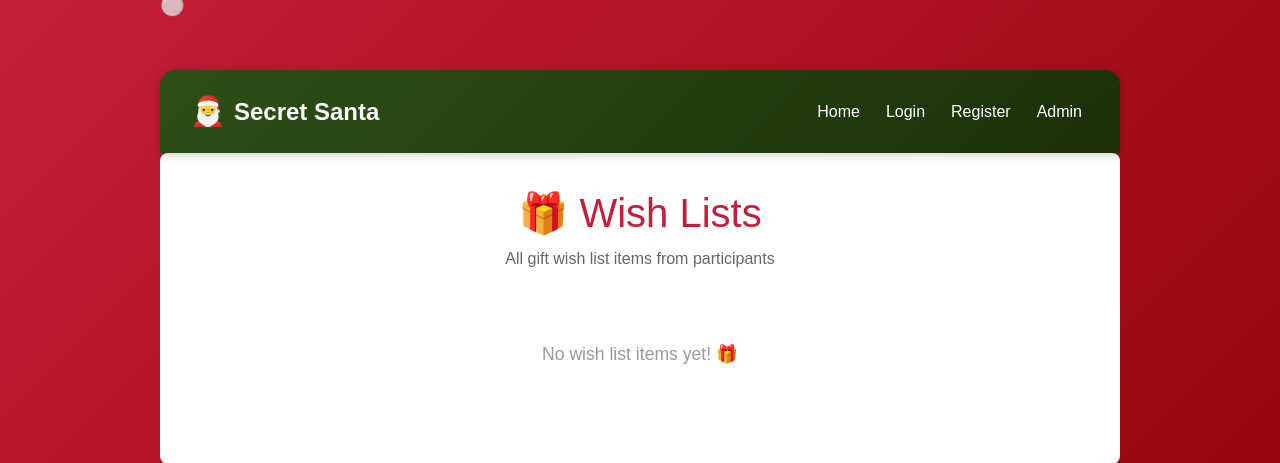
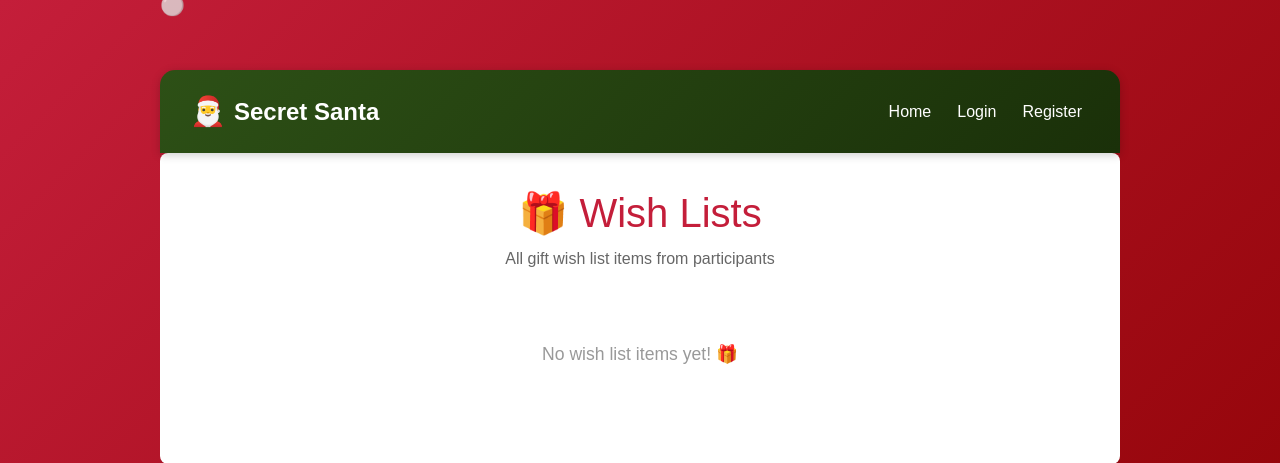
Before and after one commit to Scaphix/git-for-christmas, a Django app: page /gifts/ in a window 1280 px wide. Shown: the top 463 px of the page. Run offline with Django 5.2, Linux system fonts and the light colour scheme; data that the repository does not hold is empty.

Commit message:
Remove admin link from base.html

```diff
--- a/gitforchristmas/settings.py
+++ b/gitforchristmas/settings.py
@@ -25,8 +25,7 @@ BASE_DIR = Path(__file__).resolve().parent.parent
 SECRET_KEY = os.environ.get('SECRET_KEY', 'django-insecure-#dw6p-_(fs%5$84ps8xeulipjtgb141aij3pk1&a@4@de+8m$d')
 
 # SECURITY WARNING: don't run with debug turned on in production!
-DEBUG = os.environ.get('DEBUG', 'False') == 'True'
-
+DEBUG = "False"
 
 ALLOWED_HOSTS = ['*']  # Allow all hosts for now, configure properly later
 
--- a/templates/base.html
+++ b/templates/base.html
@@ -137,6 +137,7 @@
 
     <style>
         /* Navbar Styling */
+
         .custom-navbar {
             background: linear-gradient(135deg, #2d5016 0%, #1a3009 100%);
             box-shadow: 0 2px 10px rgba(0, 0, 0, 0.2);
@@ -403,9 +404,6 @@
                         <li class="nav-item">
                             <a class="nav-link" href="{% url 'register' %}">Register</a>
                         </li>
-                        <li class="nav-item">
-                            <a class="nav-link" href="/admin/">Admin</a>
-                        </li>
                     {% endif %}
                 </ul>
             </div>
```
